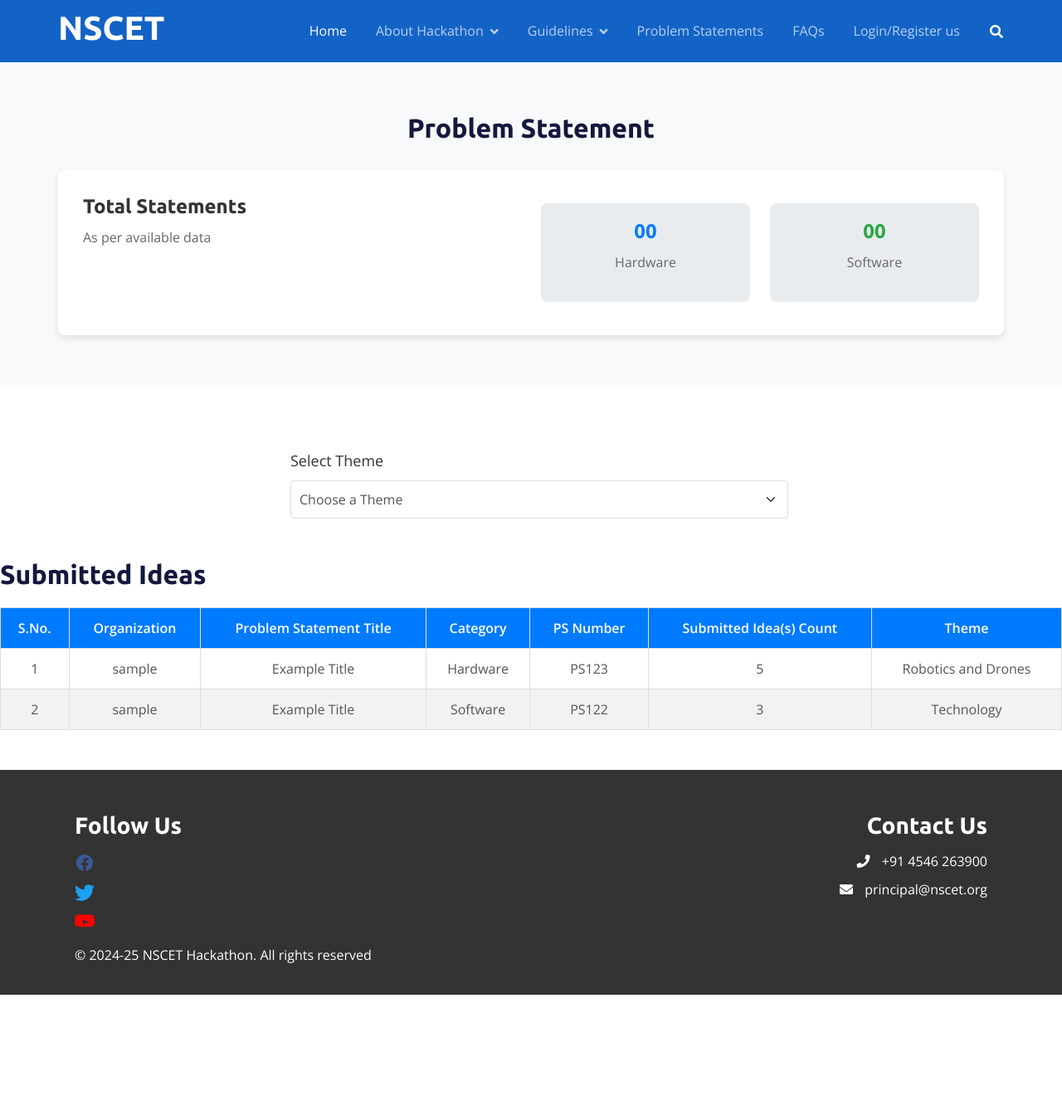
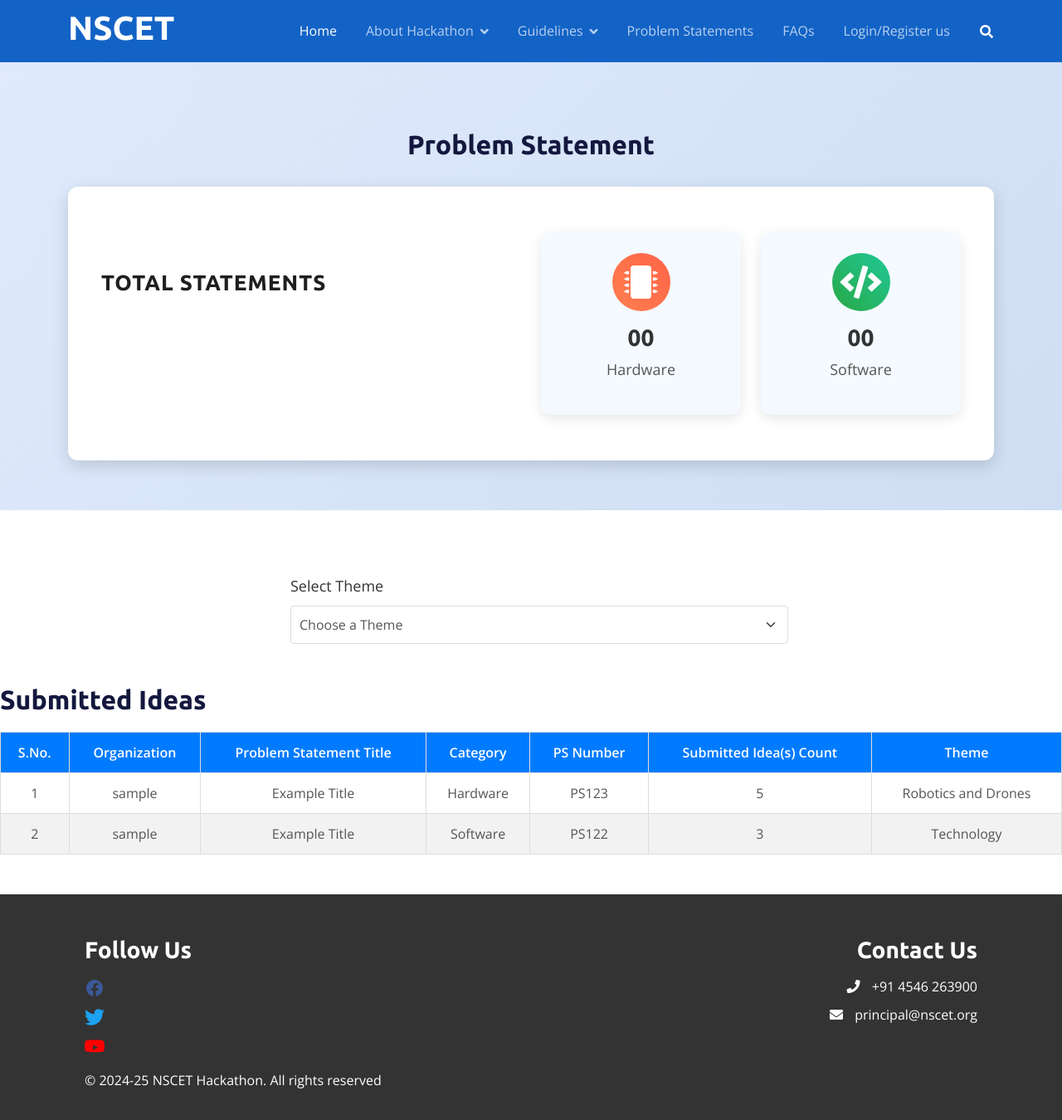
Before and after one commit to InnovativeSPIN/NSCET-HACKATHON-MANAGEMENT, a PHP site: page /Problem_Statements.html in a window 1280 px wide. Shown: the whole page at 83% size. Before the commit the page ends 1199 px from the top, so only its background shows below. Run offline with PHP 8.4, Linux system fonts and the light colour scheme; some libraries are stand-ins or nearby versions.

Commit message:
some changes

```diff
--- a/Problem_Statements.html
+++ b/Problem_Statements.html
@@ -89,14 +89,12 @@
         </div>
     </div>
 
-<!-- Total Statements Start -->
-<!-- Total Statements Section Start -->
     <section class="total-statement totstat">
         <div class="container">
             <!-- Centered Heading -->
             <div class="row">
                 <div class="col-md-12 text-center mb-4">
-                <h2>Problem Statement </h2>
+                    <h2 class="heading-spacing">Problem Statement</h2>
                 </div>
             </div>
 
@@ -106,17 +104,22 @@
                     <div class="statement-box">
                         <div class="row">
                             <div class="col-md-6">
-                            <h3>Total Statements</h3>
-                            <p>As per available data</p>
+                                <h3 class="ts">Total Statements</h3>
                             </div>
                             <div class="col-md-3">
-                            <div class="hard">
+                                <div class="hard statement-type">
+                                    <div class="icon">
+                                        <i class="fas fa-microchip"></i>
+                                    </div>
                                     <h3>00</h3>
                                     <p>Hardware</p>
                                 </div>
                             </div>
                             <div class="col-md-3">
-                            <div class="soft">
+                                <div class="soft statement-type">
+                                    <div class="icon">
+                                        <i class="fas fa-code"></i>
+                                    </div>
                                     <h3>00</h3>
                                     <p>Software</p>
                                 </div>
@@ -127,7 +130,6 @@
             </div>
         </div>
     </section>
-<!-- Total Statements Section End -->
 
 
         <!-- Theme Selection -->
--- a/css/style.css
+++ b/css/style.css
@@ -670,64 +670,62 @@ h6,
     border-right: none; /* Remove border for the last column */
 }
 
-
-.container-fluid {
-    padding: 0; /* Remove default padding to align the container correctly */
+.heading-logo {
+    width: 60px; /* Adjust the width of the logo */
+    height: 60px; /* Adjust the height of the logo */
+    margin-right: 10px; /* Space between the logo and the text */
+    vertical-align: middle; /* Align the logo vertically with the text */
 }
 
-.container {
-    padding-left: 0;
-    padding-right: 0;
+.feature-title {
+    font-size: 22px;
+    font-weight: 600;
+    color: #333;
+    margin-bottom: 10px;
+    display: flex;
+    align-items: center; /* Aligns logo and text vertically */
 }
 
-.committee-member {
-    border: 2px solid #13768f;
-    border-radius: 10px; /* Slightly rounded corners for the box */
-    padding: 20px;
-    background-color: #f9f9f9; /* Light background for contrast */
-    box-shadow: 0 4px 8px rgba(0, 0, 0, 0.1); /* Subtle shadow for depth */
-    text-align: center; /* Center text inside the box */
-    display: flex;
-    flex-direction: column;
-    align-items: center;
-    justify-content: center;
-    height: 350px; /* Fixed height for consistent container size */
-    width: 250px; /* Fixed width for consistent container size */
-    margin: auto; /* Center the items within their column */
+.feature-logo {
+    width: 24px; /* Adjust the width of the logo */
+    height: 24px; /* Adjust the height of the logo */
+    margin-right: 10px; /* Space between the logo and the text */
 }
 
-.committee-member img {
-    width: 120px; /* Fixed width for consistent image size */
-    height: 120px; /* Fixed height for consistent image size */
-    border: 2px solid #13768f;
-    border-radius: 50%;
-    margin-bottom: 15px;
+.feature-box {
+    background: #f8f9fa;
+    padding: 20px;
+    border-radius: 8px;
+    box-shadow: 0 4px 8px rgba(0, 0, 0, 0.1);
+    transition: transform 0.3s ease-in-out;
 }
 
-.committee-member h5 {
-    margin: 10px 0 5px;
-    color: #13768f;
-}
-
-.committee-member p {
-    margin: 0;
-    color: #555;
+.feature-box:hover {
+    transform: translateY(-5px);
 }
 
 
-
 .logo-wrapper {
-    background-color: #f8f9fa; /* Light background color */
-    border-radius: 10px; /* Rounded corners */
-    padding: 20px; /* Padding around the image */
-    box-shadow: 0 4px 8px rgba(0, 0, 0, 0.1); /* Subtle shadow */
-    margin: auto; /* Center align */
-    max-width: 220px; /* Max width to prevent overflow */
-}
-.logo-wrapper img {
-    display: block; /* Ensure the image is centered */
+    background-color: #f8f9fa;
+    border-radius: 10px;
+    padding: 20px;
+    box-shadow: 0 4px 8px rgba(0, 0, 0, 0.1);
+    margin: auto;
+    max-width: 220px;
+    display: flex;
+    justify-content: center;
+    align-items: center;
+    height: 220px;
 }
 
+.logo-img {
+    max-width: 180px;
+    max-height: 180px;
+    object-fit: contain;
+    border-radius: 10px;
+    border: 2px solid #007bff;
+    padding: 10px;
+}
 
 
 
@@ -850,47 +848,93 @@ footer a:hover {
 /* Total Statements Styles */
 .total-statement {
     padding: 60px 0;
-    background-color: #f8f9fa;
+    background: linear-gradient(135deg, #e0eafc, #cfdef3);
+}
+
+.heading-spacing {
+    margin-top: 20px; /* Adjust this value to move the heading further down */
 }
 
 .statement-box {
-    background: #fff;
-    border-radius: 8px;
-    padding: 30px;
-    box-shadow: 0 4px 8px rgba(0, 0, 0, 0.1);
+    background: #ffffff;
+    border-radius: 12px;
+    padding: 40px;
+    box-shadow: 0 6px 20px rgba(0, 0, 0, 0.15);
+    transition: transform 0.3s ease-in-out;
+}
+
+.statement-box:hover {
+    transform: translateY(-10px);
 }
 
 .statement-box h3 {
-    font-size: 24px;
+    font-size: 26px;
+    margin-bottom: 12px;
+    color: #1f1f1f;
+}
+
+.statement-box p {
+    font-size: 18px;
+    color: #4a4a4a;
+}
+
+.statement-type {
+    text-align: center;
+    background: #f4faff;
+    border-radius: 12px;
+    padding: 25px;
+    margin: 15px 0;
+    position: relative;
+    overflow: hidden;
+    transition: background 0.3s ease-in-out, box-shadow 0.3s ease-in-out;
+    box-shadow: 0 4px 15px rgba(0, 0, 0, 0.1);
+}
+
+.statement-type:hover {
+    box-shadow: 0 6px 25px rgba(0, 0, 0, 0.2);
+}
+
+.statement-type .icon {
+    font-size: 40px;
     margin-bottom: 10px;
+    color: #fff;
+    background: linear-gradient(45deg, #007bff, #00c6ff);
+    border-radius: 50%;
+    width: 70px;
+    height: 70px;
+    display: flex;
+    align-items: center;
+    justify-content: center;
+    margin: 0 auto 15px auto;
+}
+
+.hard .icon {
+    background: linear-gradient(45deg, #ff7f50, #ff6347);
+}
+
+.soft .icon {
+    background: linear-gradient(45deg, #28a745, #20c997);
+}
+
+.statement-type h3 {
+    font-size: 28px;
+    margin-bottom: 8px;
     color: #333;
 }
 
-.statement-box p {
-    font-size: 16px;
-    color: #666;
+.statement-type p {
+    font-size: 18px;
+    color: #555;
 }
 
-.hard, .soft {
-    text-align: center;
-    background: #e9ecef;
-    border-radius: 8px;
-    padding: 20px;
-    margin: 10px 0; /* Added margin for spacing */
+.ts {
+    margin-top: 60px;
+    font-weight: bold;
+    color: #333;
+    text-transform: uppercase;
+    letter-spacing: 1px;
 }
 
-.hard h3 {
-    color: #007bff;
-}
-
-.soft h3 {
-    color: #28a745;
-}
-
-.hard p, .soft p {
-    font-size: 16px;
-    color: #666;
-}
 
 /* Theme Selection Styles */
 .theme-selection {
```
Also changed, not shown: other parts of css/style.css (+35 -0 lines), index.html (+6 -49 lines), img/important.png (added). Lines whose indentation alone changed are shown as unchanged.
